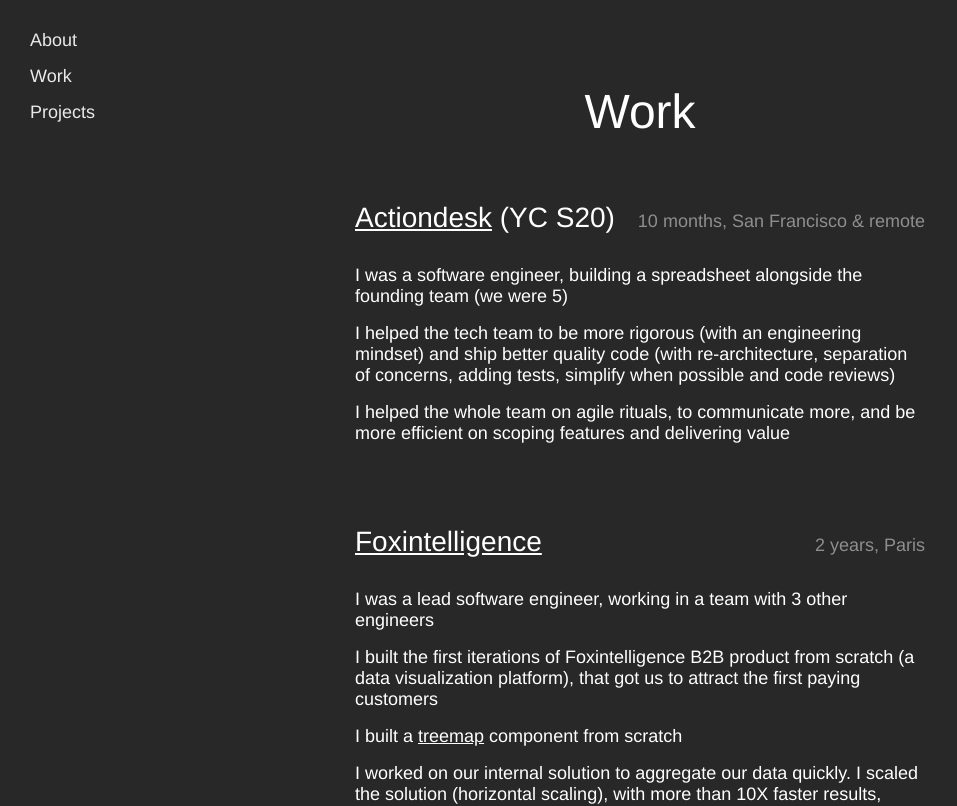
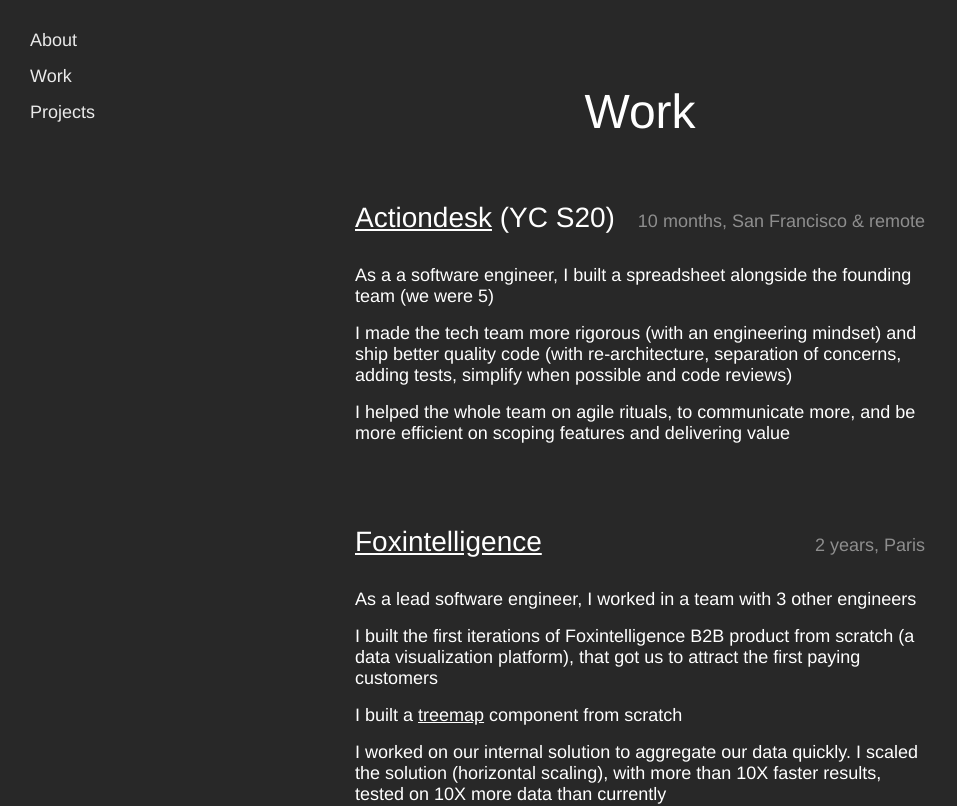
Before and after one commit to clementbat/clementbataille.me, a Vue app: page /work in a window 1280 px wide. Shown: the top 806 px of the page, without its empty margins (0-957 px from the left). Built offline with nearby package versions, Linux system fonts and the light colour scheme.

Commit message:
feat(wording): update work description

```diff
--- a/src/components/Work.vue
+++ b/src/components/Work.vue
@@ -6,8 +6,8 @@
         <h2><a href="https://actiondesk.io" target="_blank">Actiondesk</a> (YC S20)</h2>
         <div>10 months, San Francisco & remote</div>
       </div>
-      <p>I was a software engineer, building a spreadsheet alongside the founding team (we were 5)</p>
-      <p>I helped the tech team to be more rigorous (with an engineering mindset) and ship better quality code (with re-architecture, separation of concerns, adding tests, simplify when possible and code reviews)</p>
+      <p>As a a software engineer, I built a spreadsheet alongside the founding team (we were 5)</p>
+      <p>I made the tech team more rigorous (with an engineering mindset) and ship better quality code (with re-architecture, separation of concerns, adding tests, simplify when possible and code reviews)</p>
       <p>I helped the whole team on agile rituals, to communicate more, and be more efficient on scoping features and delivering value</p>
     </section>
     <section>
@@ -15,7 +15,7 @@
         <h2><a href="https://foxintelligence.fr" target="_blank">Foxintelligence</a></h2>
         <div>2 years, Paris</div>
       </div>
-      <p>I was a lead software engineer, working in a team with 3 other engineers</p>
+      <p>As a lead software engineer, I worked in a team with 3 other engineers</p>
       <p>I built the first iterations of Foxintelligence B2B product from scratch (a data visualization platform), that
         got us to attract the first paying customers</p>
       <p>I built a
```
